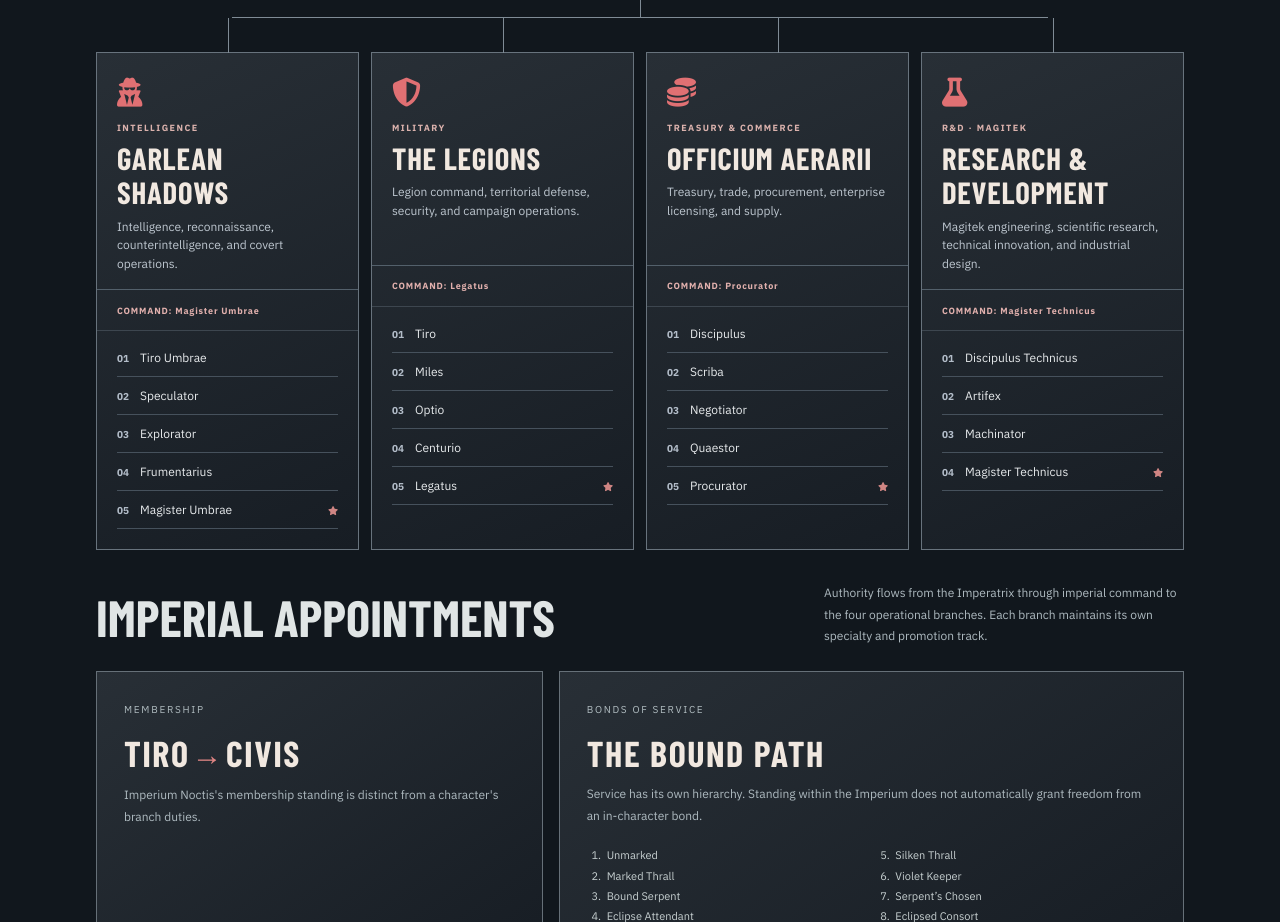
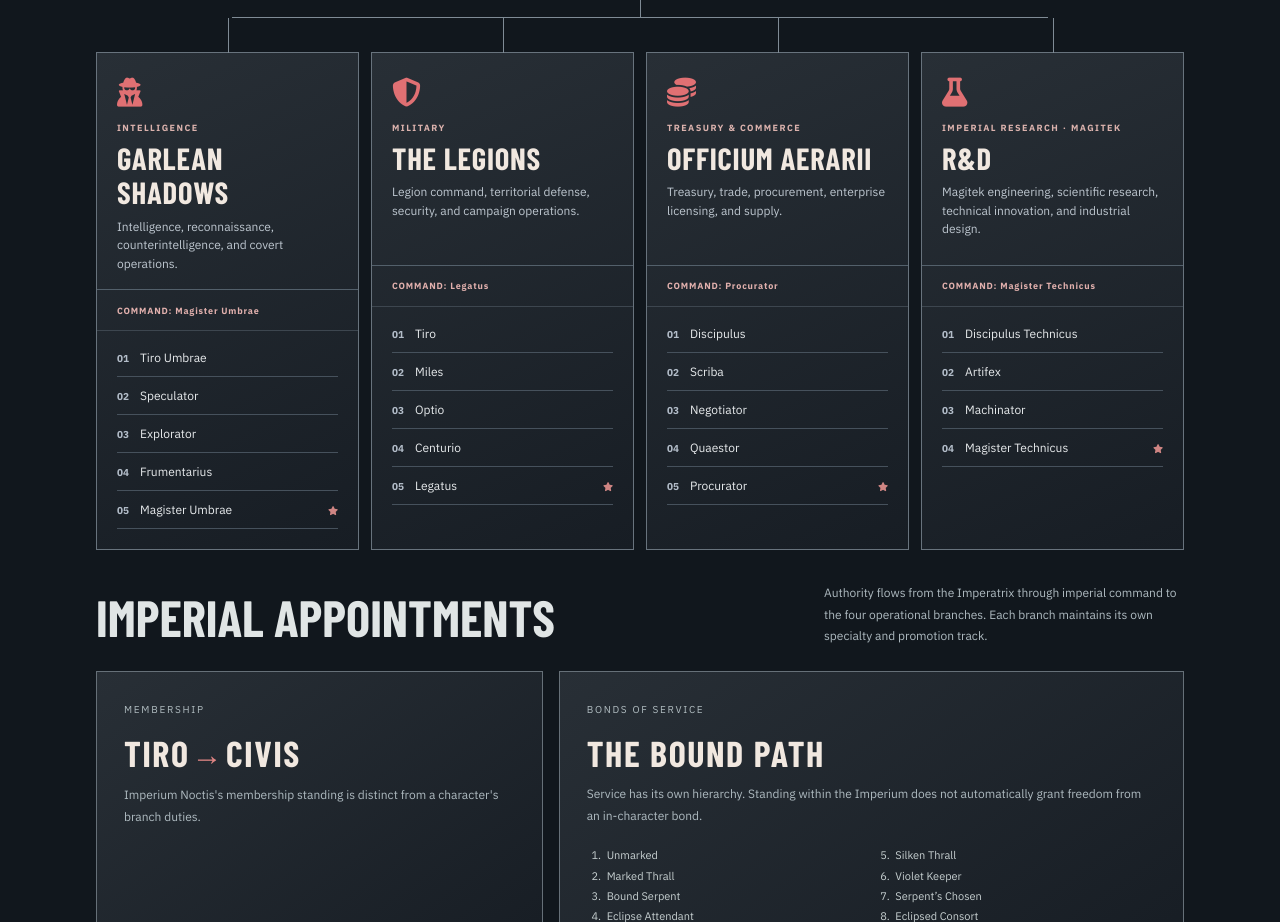
Before and after one commit to evelynrose20/eclipse-order-dashboard, a React (Vite) app: page / in a window 1280 px wide. Shown: the part 5040-5962 px from the top of the page. Built offline with nearby package versions, Linux system fonts and the light colour scheme; no server answers; a web font is replaced by a local one.

Commit message:
Align rank names and admin appointments with Imperial command hierarchy

```diff
--- a/src/PublicSite.jsx
+++ b/src/PublicSite.jsx
@@ -32,7 +32,7 @@ const ORDER_BRANCHES=[
  {name:'Garlean Shadows',short:'INTELLIGENCE',symbol:'fa-user-secret',summary:'Intelligence, reconnaissance, counterintelligence, and covert operations.',ranks:['Tiro Umbrae','Speculator','Explorator','Frumentarius','Magister Umbrae'],lead:'Magister Umbrae'},
  {name:'The Legions',short:'MILITARY',symbol:'fa-shield-halved',summary:'Legion command, territorial defense, security, and campaign operations.',ranks:['Tiro','Miles','Optio','Centurio','Legatus'],lead:'Legatus'},
  {name:'Officium Aerarii',short:'TREASURY & COMMERCE',symbol:'fa-coins',summary:'Treasury, trade, procurement, enterprise licensing, and supply.',ranks:['Discipulus','Scriba','Negotiator','Quaestor','Procurator'],lead:'Procurator'},
- {name:'Research & Development',short:'R&D · MAGITEK',symbol:'fa-flask',summary:'Magitek engineering, scientific research, technical innovation, and industrial design.',ranks:['Discipulus Technicus','Artifex','Machinator','Magister Technicus'],lead:'Magister Technicus'}
+ {name:'R&D',short:'IMPERIAL RESEARCH · MAGITEK',symbol:'fa-flask',summary:'Magitek engineering, scientific research, technical innovation, and industrial design.',ranks:['Discipulus Technicus','Artifex','Machinator','Magister Technicus'],lead:'Magister Technicus'}
 ];
 const ESTATE=[['WORLD','Dynamis'],['DATA CENTER','Seraph'],['RESIDENTIAL DISTRICT','The Goblet'],['WARD','5'],['PLOT','41']];
 const MODES=[
```
